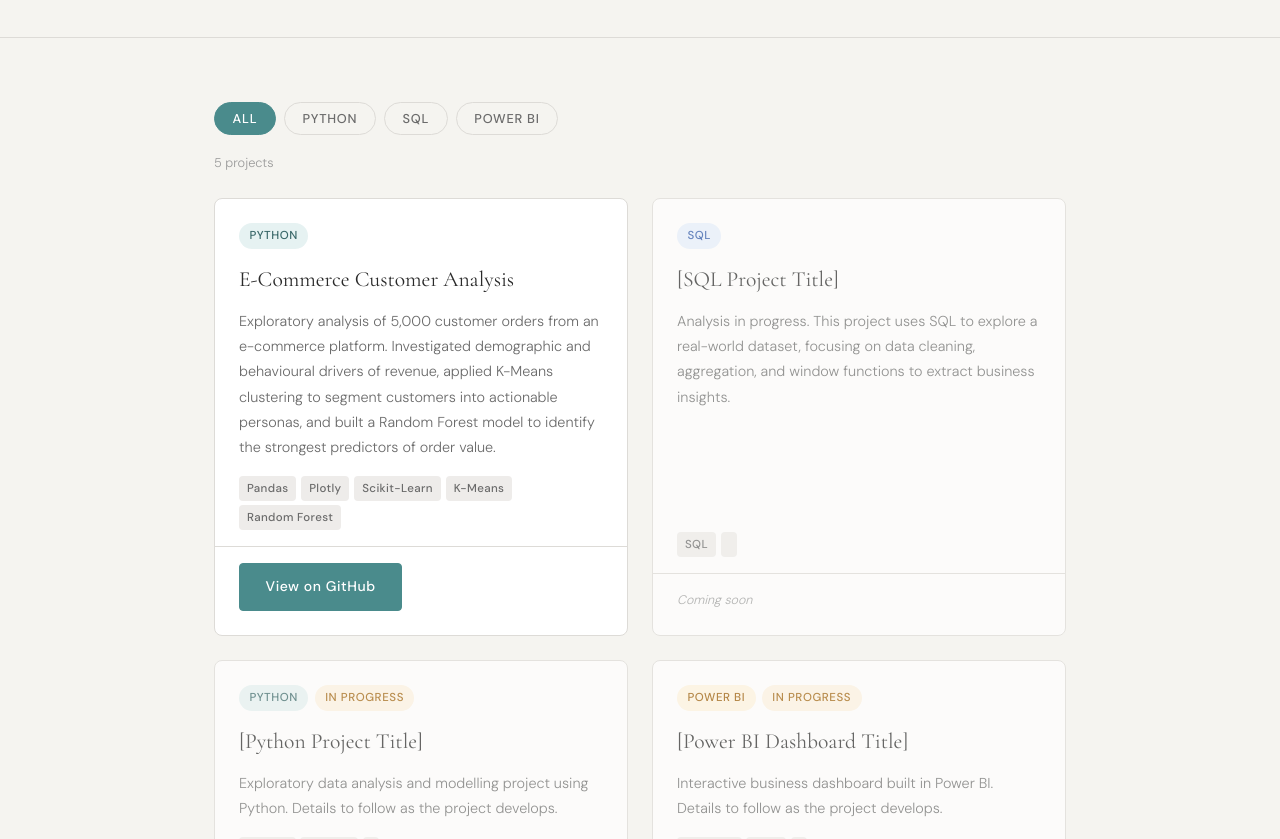
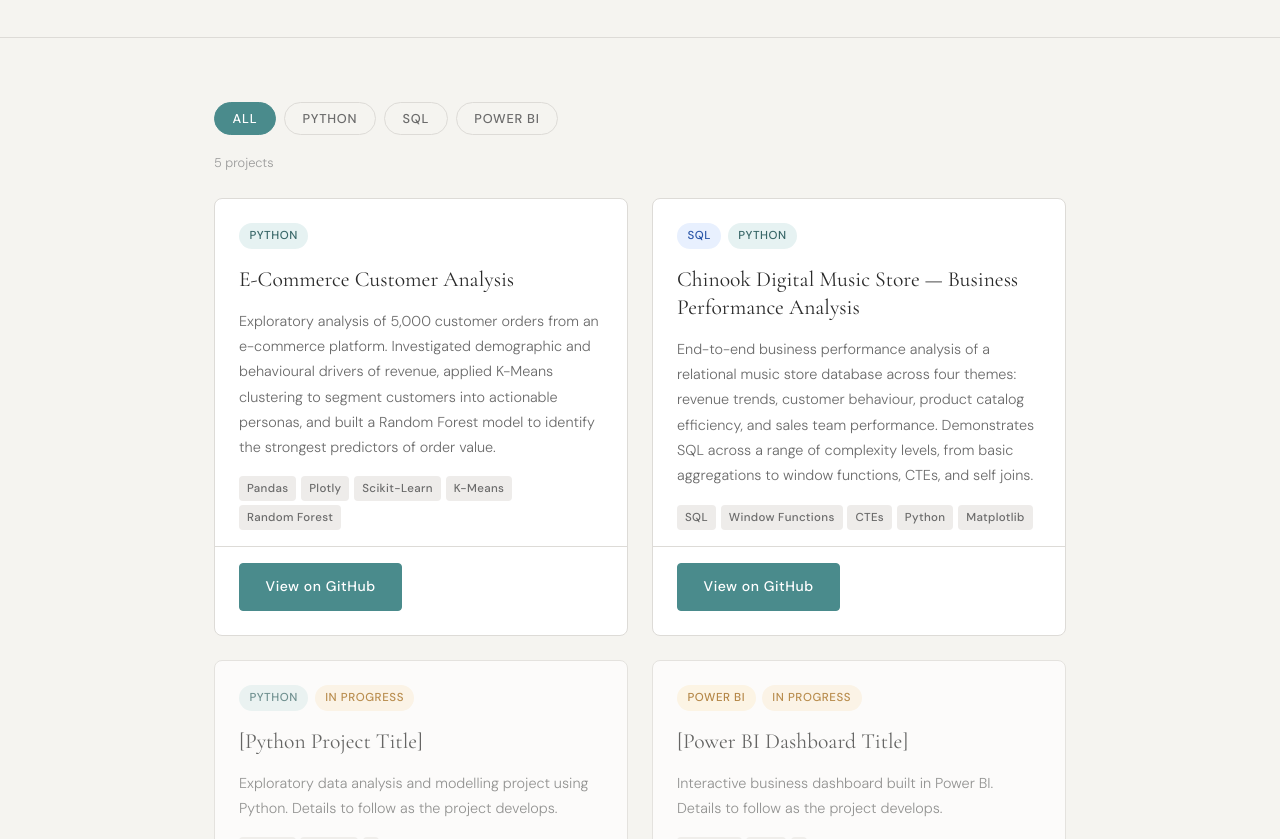
Before and after one commit to DiogoAzevedoSilva/DiogoAzevedoSilva.github.io, a plain HTML site: page pages/portfolio.html in a window 1280 px wide. Shown: the part 261-1100 px from the top of the page. Drawn offline with nearby package versions, Linux system fonts and the light colour scheme.

Commit message:
added Chinook project, updated project links

```diff
--- a/pages/portfolio.html
+++ b/pages/portfolio.html
@@ -85,7 +85,7 @@
             </div>
             <div class="project-card-footer">
               <a
-              href="https://github.com/DiogoAzevedoSilva/ecommerce-customer-analysis/blob/main/E_commerce_customer_analysis.ipynb"
+              href="https://github.com/DiogoAzevedoSilva/ecommerce-customer-analysis"
               class="btn btn-primary"
               target="_blank"
               rel="noopener">
@@ -94,28 +94,39 @@
             </div>
           </article>
 
-          <!-- ---- PROJECT 2: SQL (placeholder) ---- -->
-          <article class="project-card project-card--placeholder" data-tool="sql">
+          <!-- ---- PROJECT 2: SQL ---- -->
+          <article class="project-card" data-tool="sql">
             <div class="project-card-header">
               <div class="project-badges">
                 <span class="tool-badge tool-badge--sql">SQL</span>
+                <span class="tool-badge">Python</span>
               </div>
             </div>
             <div class="project-card-body">
-              <h2 class="project-title">[SQL Project Title]</h2>
+              <h2 class="project-title">Chinook Digital Music Store — Business Performance Analysis</h2>
               <p class="project-description">
-                <!-- Replace with project description -->
-                Analysis in progress. This project uses SQL to explore a
-                real-world dataset, focusing on data cleaning, aggregation,
-                and window functions to extract business insights.
+                End-to-end business performance analysis of a relational music store
+                database across four themes: revenue trends, customer behaviour,
+                product catalog efficiency, and sales team performance. Demonstrates
+                SQL across a range of complexity levels, from basic aggregations to
+                window functions, CTEs, and self joins.
               </p>
               <ul class="project-tech">
                 <li>SQL</li>
-                <li><!-- Placeholder --></li>
+                <li>Window Functions</li>
+                <li>CTEs</li>
+                <li>Python</li>
+                <li>Matplotlib</li>
               </ul>
             </div>
             <div class="project-card-footer">
-              <span class="coming-soon-label">Coming soon</span>
+              <a
+              href="https://github.com/DiogoAzevedoSilva/chinook-sql-analysis"
+              class="btn btn-primary"
+              target="_blank"
+              rel="noopener">
+                View on GitHub
+              </a>
             </div>
           </article>
 
```
